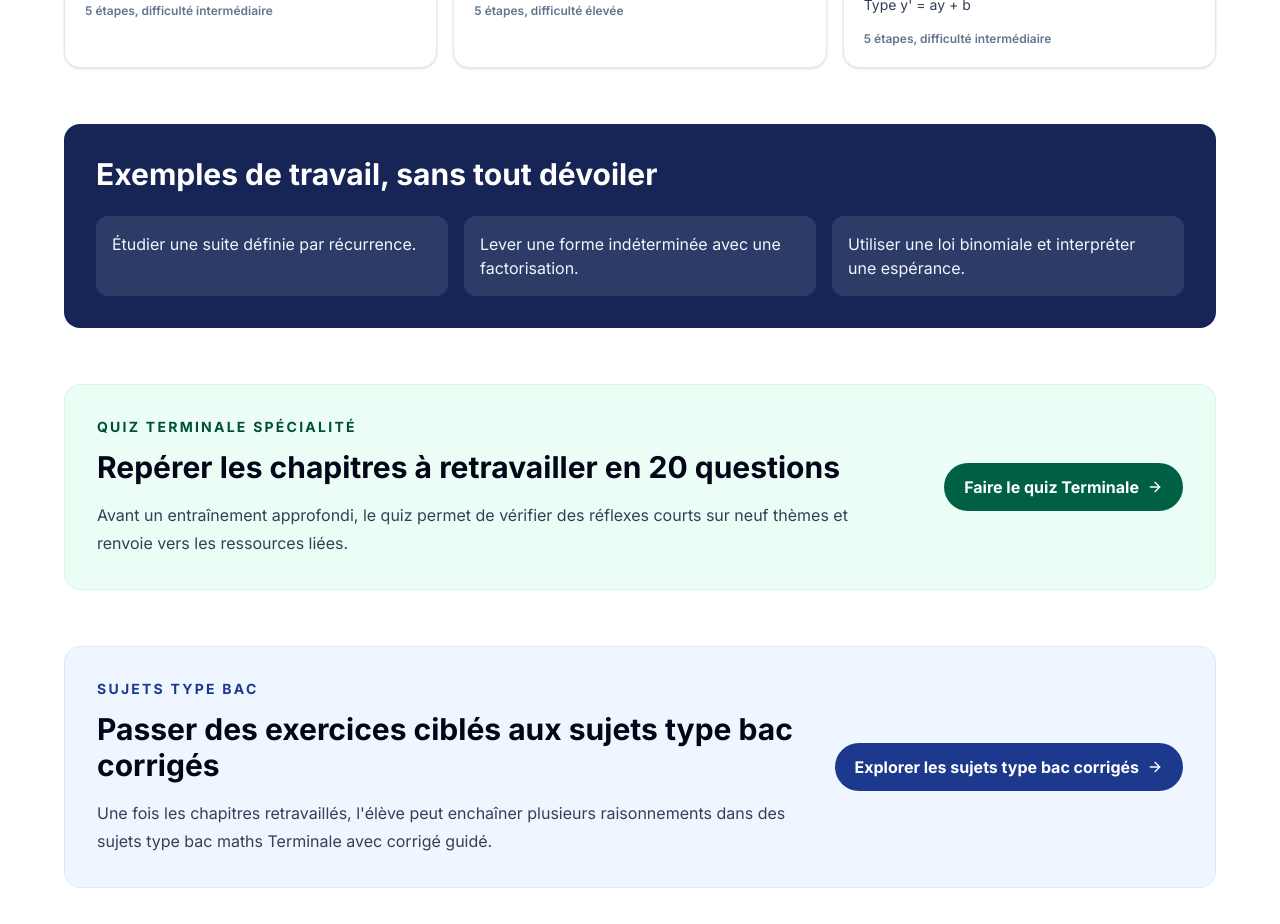
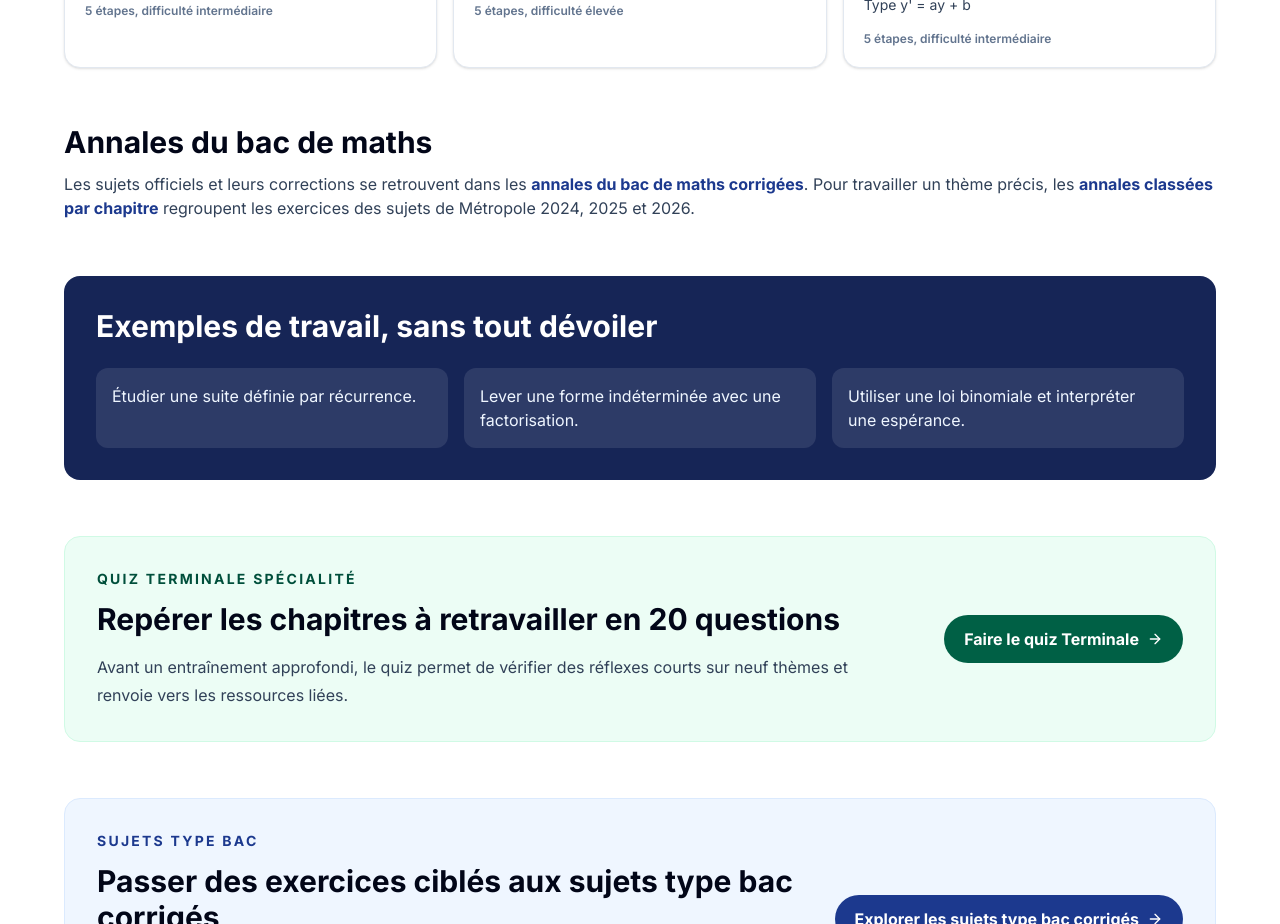
Before and after one commit to amokraneharrache-cloud/matheria, a Next.js app: page /exercices-maths-terminale in a window 1280 px wide. Shown: the part 2280-3204 px from the top of the page. Built offline with nearby package versions, Linux system fonts and the light colour scheme; no server answers.

Commit message:
fix(seo): link annales hubs from home and Terminale navigation

```diff
--- a/src/app/bac-terminale-maths/page.tsx
+++ b/src/app/bac-terminale-maths/page.tsx
@@ -269,6 +269,29 @@ export default function BacTerminaleMathsPage() {
             </div>
           </section>
 
+          <section>
+            <h2 className="text-3xl font-bold text-slate-950">
+              Annales du bac de maths
+            </h2>
+            <p className="mt-3 text-slate-700">
+              Les sujets officiels et leurs corrections se retrouvent dans les{" "}
+              <Link
+                href="/annales-bac-maths-terminale"
+                className="font-bold text-blue-900 hover:underline"
+              >
+                annales du bac de maths corrigées
+              </Link>
+              . Pour travailler un thème précis, les{" "}
+              <Link
+                href="/annales-bac-maths-par-chapitre"
+                className="font-bold text-blue-900 hover:underline"
+              >
+                annales classées par chapitre
+              </Link>{" "}
+              regroupent les exercices des sujets de Métropole 2024, 2025 et 2026.
+            </p>
+          </section>
+
           <section className="grid gap-8 lg:grid-cols-2">
             <div>
               <h2 className="text-3xl font-bold text-slate-950">
--- a/src/app/exercices-maths-terminale/page.tsx
+++ b/src/app/exercices-maths-terminale/page.tsx
@@ -311,6 +311,29 @@ export default function ExercicesMathsTerminalePage() {
             </div>
           </section>
 
+          <section>
+            <h2 className="text-3xl font-bold text-slate-950">
+              Annales du bac de maths
+            </h2>
+            <p className="mt-3 text-slate-700">
+              Les sujets officiels et leurs corrections se retrouvent dans les{" "}
+              <Link
+                href="/annales-bac-maths-terminale"
+                className="font-bold text-blue-900 hover:underline"
+              >
+                annales du bac de maths corrigées
+              </Link>
+              . Pour travailler un thème précis, les{" "}
+              <Link
+                href="/annales-bac-maths-par-chapitre"
+                className="font-bold text-blue-900 hover:underline"
+              >
+                annales classées par chapitre
+              </Link>{" "}
+              regroupent les exercices des sujets de Métropole 2024, 2025 et 2026.
+            </p>
+          </section>
+
           <section className="rounded-2xl bg-blue-950 p-6 text-white sm:p-8">
             <h2 className="text-3xl font-bold">Exemples de travail, sans tout dévoiler</h2>
             <div className="mt-6 grid gap-4 md:grid-cols-3">
--- a/src/app/methodes-maths-terminale/page.tsx
+++ b/src/app/methodes-maths-terminale/page.tsx
@@ -295,6 +295,29 @@ export default function MethodesMathsTerminalePage() {
 
           <section>
             <h2 className="text-3xl font-bold text-slate-950">
+              Annales du bac de maths
+            </h2>
+            <p className="mt-3 text-slate-700">
+              Les sujets officiels et leurs corrections se retrouvent dans les{" "}
+              <Link
+                href="/annales-bac-maths-terminale"
+                className="font-bold text-blue-900 hover:underline"
+              >
+                annales du bac de maths corrigées
+              </Link>
+              . Pour travailler un thème précis, les{" "}
+              <Link
+                href="/annales-bac-maths-par-chapitre"
+                className="font-bold text-blue-900 hover:underline"
+              >
+                annales classées par chapitre
+              </Link>{" "}
+              regroupent les exercices des sujets de Métropole 2024, 2025 et 2026.
+            </p>
+          </section>
+
+          <section>
+            <h2 className="text-3xl font-bold text-slate-950">
               Les méthodes Terminale disponibles
             </h2>
             <p className="mt-3 max-w-3xl text-slate-700">
--- a/src/app/page.tsx
+++ b/src/app/page.tsx
@@ -220,6 +220,18 @@ export default function Home() {
                   icon: School,
                   title: "Brevet",
                   text: "Fractions, équations, fonctions, géométrie, Pythagore, Thalès et progression par chapitre.",
+                },
+                {
+                  href: "/annales-bac-maths-terminale",
+                  icon: ClipboardList,
+                  title: "Annales du bac de maths corrigées",
+                  text: "Les sujets officiels et leurs corrigés, classés par session.",
+                },
+                {
+                  href: "/annales-bac-maths-par-chapitre",
+                  icon: BookOpen,
+                  title: "Annales classées par chapitre",
+                  text: "Les exercices des sujets de Métropole 2024, 2025 et 2026, regroupés par thème.",
                 },
               ].map((item) => (
                 <Link key={item.href} href={item.href} className="group block">
```
